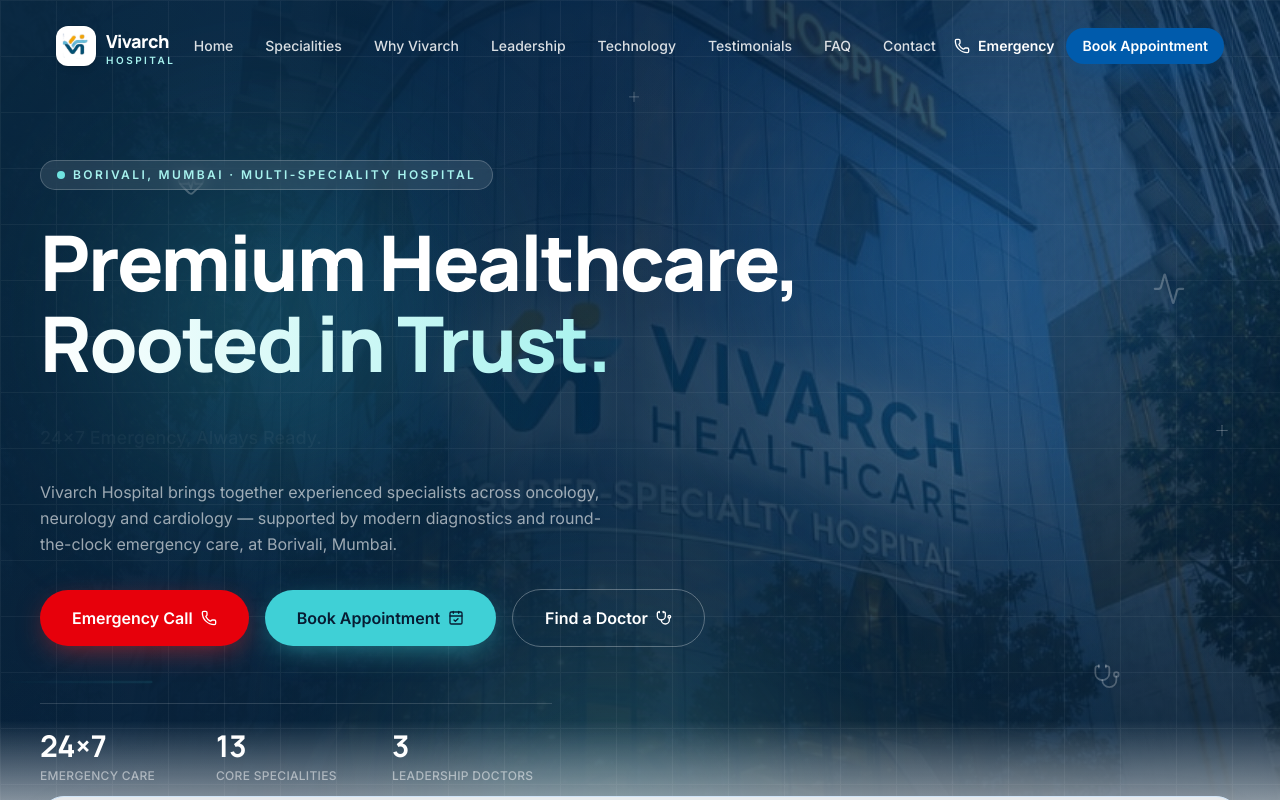
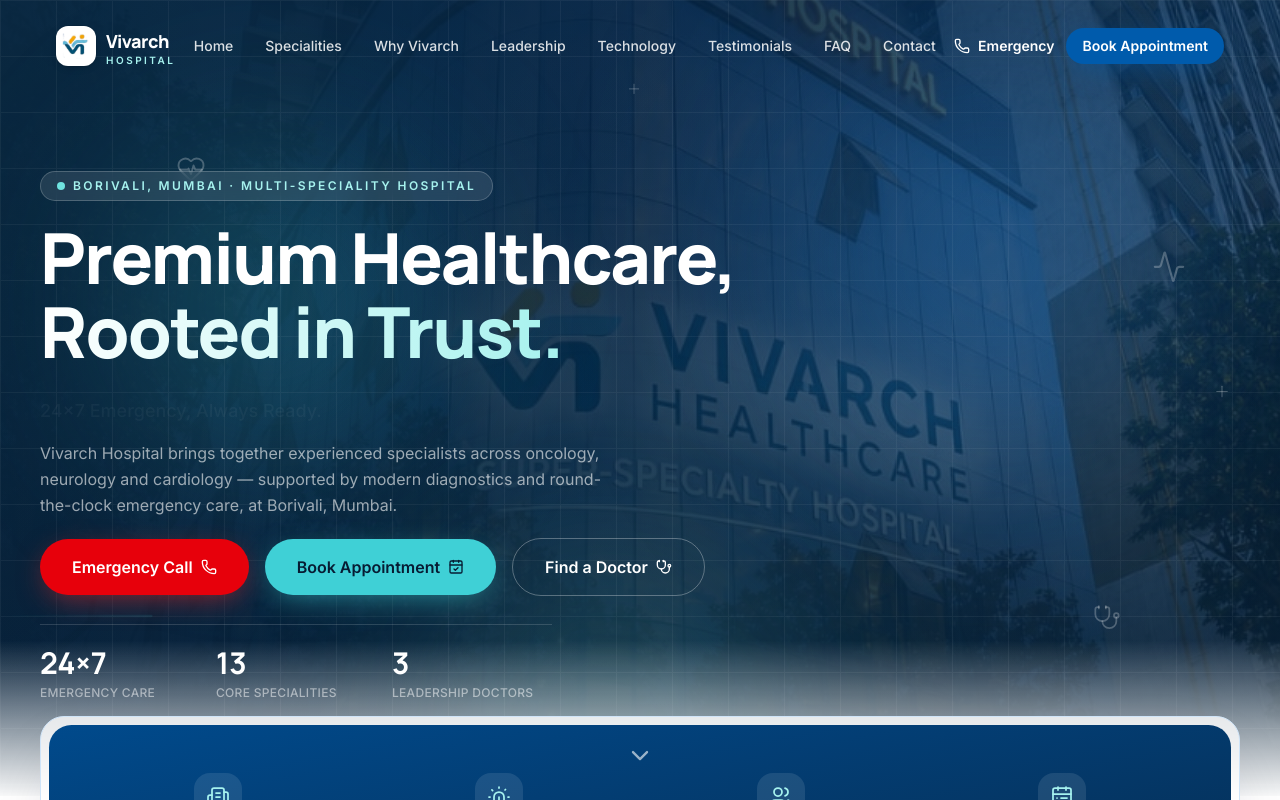
Before and after one commit to techatmidas-design/vivarch-hospital, a Next.js app: page / in a window 1280 px wide. Shown: the top 800 px of the page. Built offline with nearby package versions, Linux system fonts and the light colour scheme.

Commit message:
Tighten hero vertical rhythm so it fits the first-impression viewport
Reduce top/bottom padding, gaps between elements, and heading size
so the full hero (headline through stats) is visible without
scrolling on common laptop/desktop screen heights (768-900px),
instead of overflowing past the fold.

```diff
--- a/src/components/sections/Hero.tsx
+++ b/src/components/sections/Hero.tsx
@@ -33,8 +33,8 @@
     <section id="home" className="relative flex min-h-[100svh] items-center overflow-hidden">
       <HeroBackground />
 
-      <div className="relative z-10 mx-auto w-full max-w-7xl px-6 pt-32 pb-24 lg:px-10 lg:pt-40">
-        <div className="flex max-w-4xl flex-col items-start gap-8">
+      <div className="relative z-10 mx-auto w-full max-w-7xl px-6 pt-24 pb-10 lg:px-10 lg:pt-28">
+        <div className="flex max-w-4xl flex-col items-start gap-5">
           <motion.span
             initial={{ opacity: 0, y: 12 }}
             animate={{ opacity: 1, y: 0 }}
@@ -52,7 +52,7 @@
             initial={{ opacity: 0, y: 24 }}
             animate={{ opacity: 1, y: 0 }}
             transition={{ duration: 0.8, delay: 0.1, ease: [0.16, 1, 0.3, 1] }}
-            className="font-display text-[clamp(2.6rem,6vw,5rem)] font-extrabold leading-[1.05] tracking-tight text-white"
+            className="font-display text-[clamp(2.25rem,5.5vw,4.5rem)] font-extrabold leading-[1.05] tracking-tight text-white"
           >
             Premium Healthcare,
             <br />
@@ -106,7 +106,7 @@
             initial={{ opacity: 0, y: 20 }}
             animate={{ opacity: 1, y: 0 }}
             transition={{ duration: 0.7, delay: 0.5 }}
-            className="mt-6 grid w-full max-w-lg grid-cols-3 gap-4 border-t border-white/15 pt-6"
+            className="mt-2 grid w-full max-w-lg grid-cols-3 gap-4 border-t border-white/15 pt-5"
           >
             {heroStats.map((stat) => (
               <div key={stat.label} className="flex flex-col gap-1">
```
Also changed, not shown: src/app/sitemap.ts (line endings or trailing spaces).
